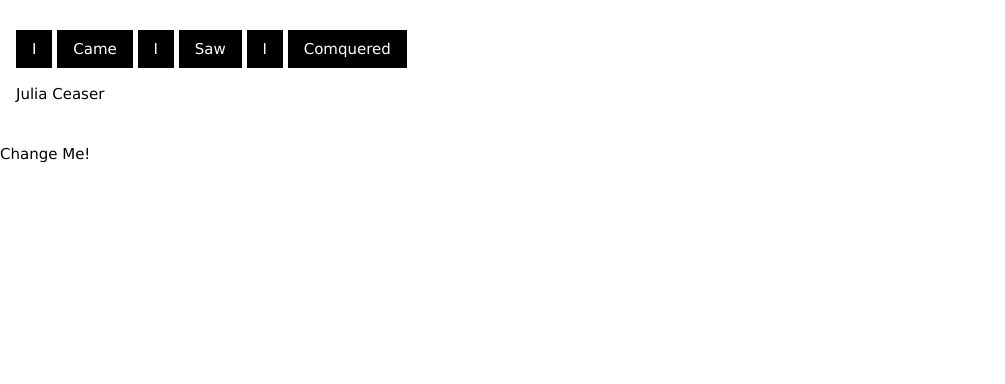
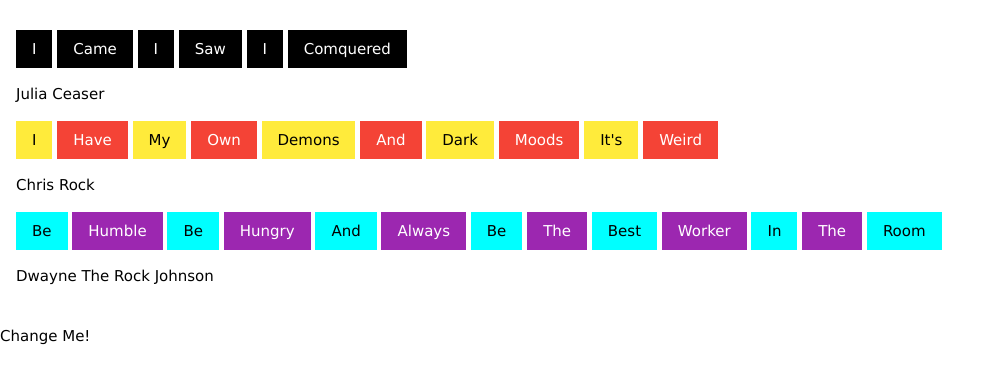
Before and after one commit to LukeeHatake/web-design-portfolio, a plain HTML site: page quotesandButtons.html in a window 1280 px wide. Shown: the part 58-442 px from the top of the page, without its empty margins (0-1005 px from the left). Drawn offline with nearby package versions, Linux system fonts and the light colour scheme.

Commit message:
Update quotesandButtons.html

```diff
--- a/quotesandButtons.html
+++ b/quotesandButtons.html
@@ -24,6 +24,31 @@
  <button class="w3-button w3-black">I</button>
  <button class="w3-button w3-black">Comquered</button>
 <p>Julia Ceaser</p>
+<button class="w3-button w3-yellow">I</button>
+<button class="w3-button w3-red">Have</button>
+<button class="w3-button w3-yellow">My</button>
+<button class="w3-button w3-red">Own</button>
+<button class="w3-button w3-yellow">Demons</button>
+<button class="w3-button w3-red">And</button>
+<button class="w3-button w3-yellow">Dark</button>
+<button class="w3-button w3-red">Moods</button>
+<button class="w3-button w3-yellow">It's</button>
+<button class="w3-button w3-red">Weird</button>
+<p> Chris Rock</p>
+<button class="w3-button w3-aqua">Be</button>
+<button class="w3-button w3-purple">Humble</button>
+<button class="w3-button w3-aqua">Be</button>
+<button class="w3-button w3-purple">Hungry</button>
+<button class="w3-button w3-aqua">And</button>
+<button class="w3-button w3-purple">Always</button>
+<button class="w3-button w3-aqua">Be</button>
+<button class="w3-button w3-purple">The</button>
+<button class="w3-button w3-aqua">Best</button>
+<button class="w3-button w3-purple">Worker</button>
+<button class="w3-button w3-aqua">In</button>
+<button class="w3-button w3-purple">The</button>
+<button class="w3-button w3-aqua">Room</button>
+<p>Dwayne The Rock Johnson </p>
 </div>
 <br></div>
 <!-- create a few more quotes-->
```
